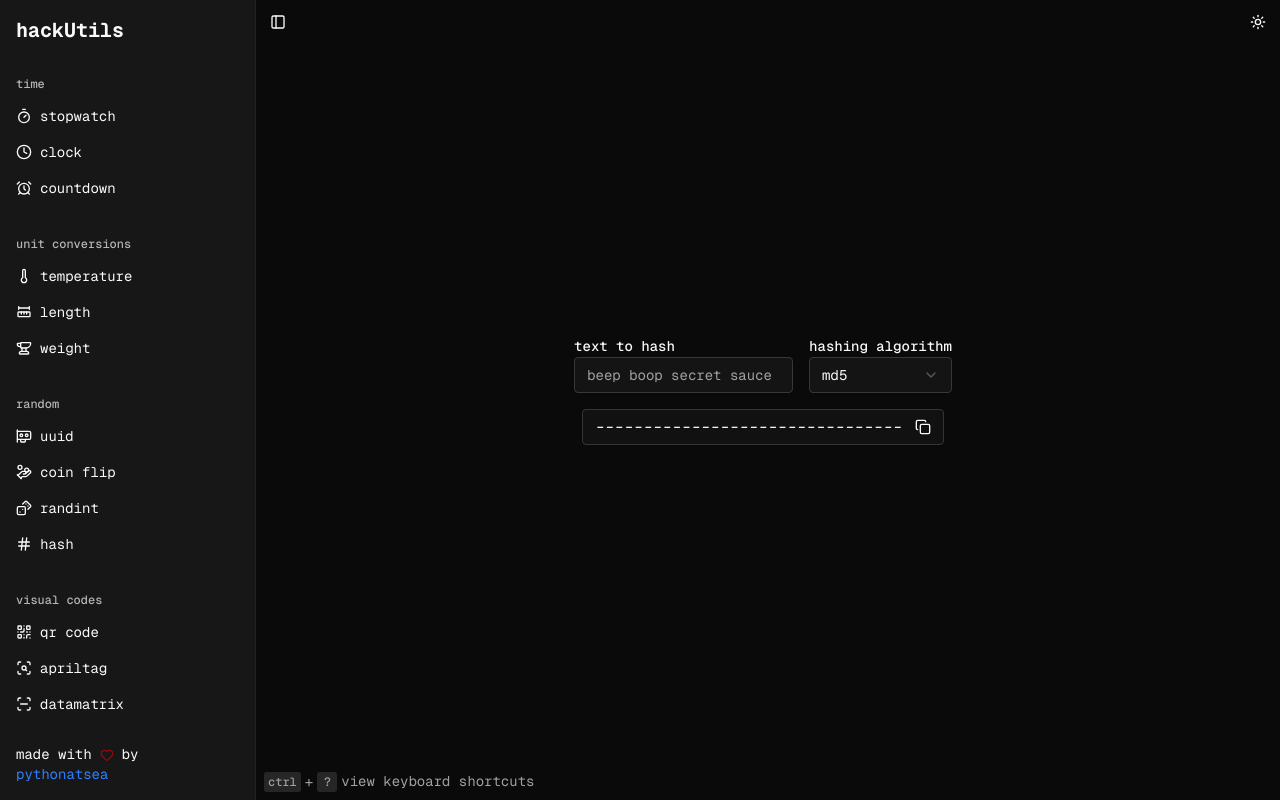
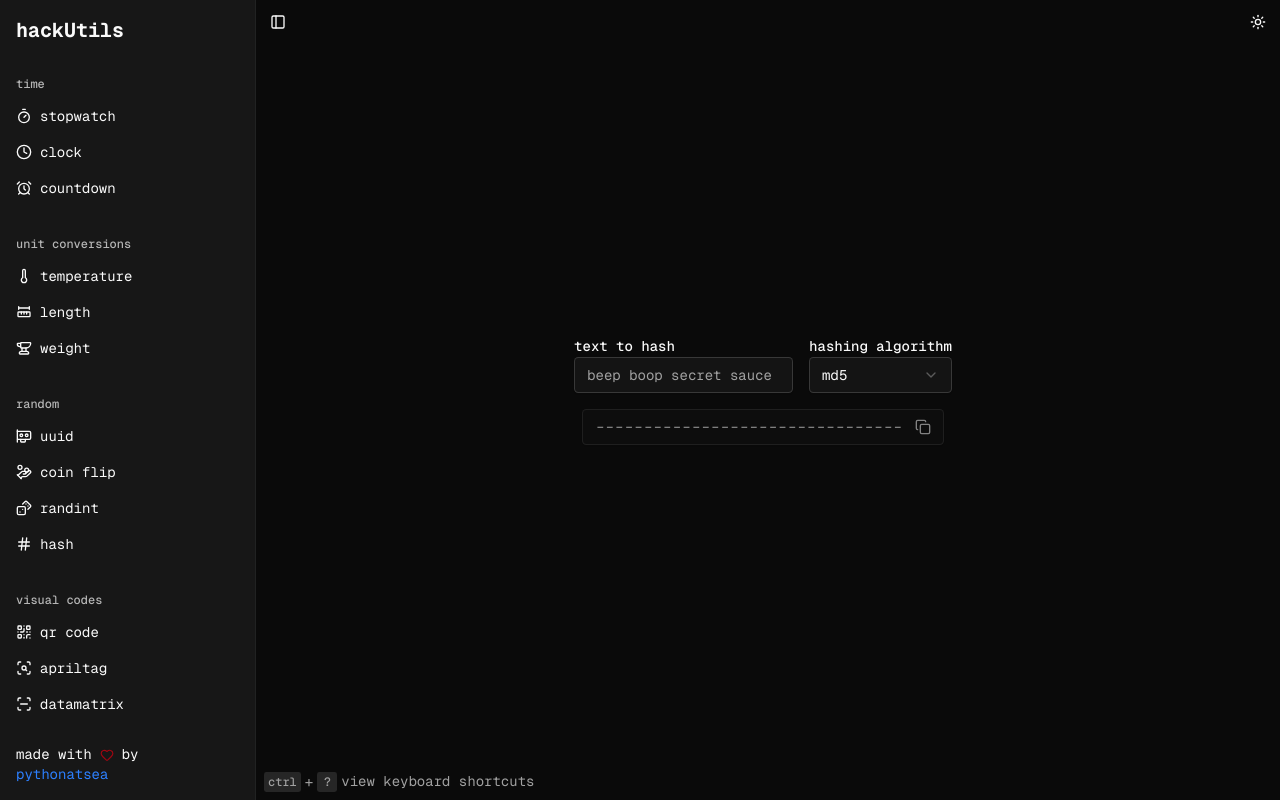
Before and after one commit to PythonAtSea/hackutils, a Next.js app: page /hash in a window 1280 px wide. Built offline with nearby package versions, Linux system fonts and the light colour scheme.

Commit message:
feat: make copyable things not copyable if they're blank

```diff
--- a/src/app/hash/page.tsx
+++ b/src/app/hash/page.tsx
@@ -60,7 +60,7 @@ export default function Page() {
           </Select>
         </div>
       </div>
-      {hash && <CopyBox>{hash}</CopyBox>}
+      {hash && <CopyBox disabled={hash.startsWith("-")}>{hash}</CopyBox>}
     </div>
   );
 }
--- a/src/app/length/page.tsx
+++ b/src/app/length/page.tsx
@@ -96,6 +96,7 @@ export default function Page() {
             value
           </Label>
           <CopyInput
+            buttonDisabled={leftValue === ""}
             id="length-left-value"
             type="number"
             placeholder="12.5"
@@ -137,6 +138,7 @@ export default function Page() {
             value
           </Label>
           <CopyInput
+            buttonDisabled={rightValue === ""}
             id="length-right-value"
             type="number"
             placeholder="12.5"
--- a/src/app/temperature/page.tsx
+++ b/src/app/temperature/page.tsx
@@ -17,6 +17,7 @@ export default function Page() {
             fahrenheit
           </Label>
           <CopyInput
+            buttonDisabled={fahrenheit === null}
             type="number"
             id="fahrenheit"
             placeholder="72"
@@ -48,6 +49,7 @@ export default function Page() {
             celsius
           </Label>
           <CopyInput
+            buttonDisabled={fahrenheit === null}
             type="number"
             id="celsius"
             placeholder="22"
@@ -79,6 +81,7 @@ export default function Page() {
             kelvin
           </Label>
           <CopyInput
+            buttonDisabled={fahrenheit === null}
             type="number"
             id="kelvin"
             placeholder="310"
--- a/src/app/weight/page.tsx
+++ b/src/app/weight/page.tsx
@@ -95,6 +95,7 @@ export default function Page() {
             weight
           </Label>
           <CopyInput
+            buttonDisabled={leftValue === ""}
             id="weight-left-value"
             type="number"
             placeholder="3.5"
@@ -128,6 +129,7 @@ export default function Page() {
             weight
           </Label>
           <CopyInput
+            buttonDisabled={rightValue === ""}
             id="weight-right-value"
             type="number"
             placeholder="56"
--- a/src/components/CopyBox.tsx
+++ b/src/components/CopyBox.tsx
@@ -5,15 +5,17 @@ import { useState } from "react";
 
 interface CopyBoxProps {
   children: React.ReactNode;
+  disabled?: boolean;
 }
 
-export default function CopyBox({ children }: CopyBoxProps) {
+export default function CopyBox({ children, disabled = false }: CopyBoxProps) {
   const [copyIcon, setCopyIcon] = useState(<Copy size={16} className="ml-3" />);
 
   return (
     <div
-      className="rounded-md h-9 border bg-background text-center justify-center flex flex-row items-center px-3 py-2 select-none shadow-xs dark:border-input dark:bg-border/30 cursor-pointer hover:bg-accent dark:hover:bg-input/50 transition-all active:scale-[0.97]"
+      className={`rounded-md h-9 border bg-background text-center justify-center flex flex-row items-center px-3 py-2 select-none shadow-xs dark:border-input dark:bg-border/30 transition-all aria-disabled:opacity-50 ${!disabled ? "hover:bg-accent dark:hover:bg-input/50 cursor-pointer active:scale-[0.97]" : ""}`}
       onClick={() => {
+        if (disabled) return;
         navigator.clipboard.writeText(children as string);
         setCopyIcon(
           <Check
@@ -26,6 +28,7 @@ export default function CopyBox({ children }: CopyBoxProps) {
           2000
         );
       }}
+      aria-disabled={disabled}
     >
       {children}
       {copyIcon}
--- a/src/components/CopyInput.tsx
+++ b/src/components/CopyInput.tsx
@@ -4,7 +4,11 @@ import * as React from "react";
 import { Check, Copy } from "lucide-react";
 import { InputWithButton } from "@/components/ui/input-with-button";
 
-export function CopyInput(props: React.ComponentProps<typeof InputWithButton>) {
+export function CopyInput(
+  props: React.ComponentProps<typeof InputWithButton> & {
+    buttonDisabled?: boolean;
+  }
+) {
   const [copied, setCopied] = React.useState(false);
   const timeoutRef = React.useRef<ReturnType<typeof setTimeout> | null>(null);
 
@@ -18,7 +22,7 @@ export function CopyInput(props: React.ComponentProps<typeof InputWithButton>) {
 
   const handleCopy = () => {
     const value = props.value || props.defaultValue;
-    if (value) {
+    if (value && props.buttonDisabled !== true) {
       navigator.clipboard.writeText(value.toString());
       setCopied(true);
 
@@ -36,6 +40,7 @@ export function CopyInput(props: React.ComponentProps<typeof InputWithButton>) {
   return (
     <InputWithButton
       {...props}
+      buttonDisabled={props.buttonDisabled}
       onButtonClick={handleCopy}
       button={
         copied ? (
--- a/src/components/ui/input-with-button.tsx
+++ b/src/components/ui/input-with-button.tsx
@@ -7,10 +7,12 @@ function InputWithButton({
   type,
   button,
   onButtonClick,
+  buttonDisabled,
   ...props
 }: React.ComponentProps<"input"> & {
   button?: React.ReactNode;
   onButtonClick?: React.MouseEventHandler<HTMLButtonElement>;
+  buttonDisabled?: boolean;
 }) {
   return (
     <div
@@ -35,7 +37,8 @@ function InputWithButton({
         type="button"
         onClick={onButtonClick}
         onMouseDown={(e) => e.preventDefault()}
-        className="m-1 rounded-sm bg-primary text-primary-foreground hover:bg-primary/90 size-7 cursor-pointer p-1.5 flex items-center justify-center active:scale-95 transition-all"
+        className={`m-1 rounded-sm bg-primary text-primary-foreground size-7 p-1.5 flex items-center justify-center transition-all ${buttonDisabled ? "opacity-50" : "cursor-pointer hover:bg-primary/90 active:scale-95"}`}
+        disabled={buttonDisabled}
       >
         {button}
       </button>
```
